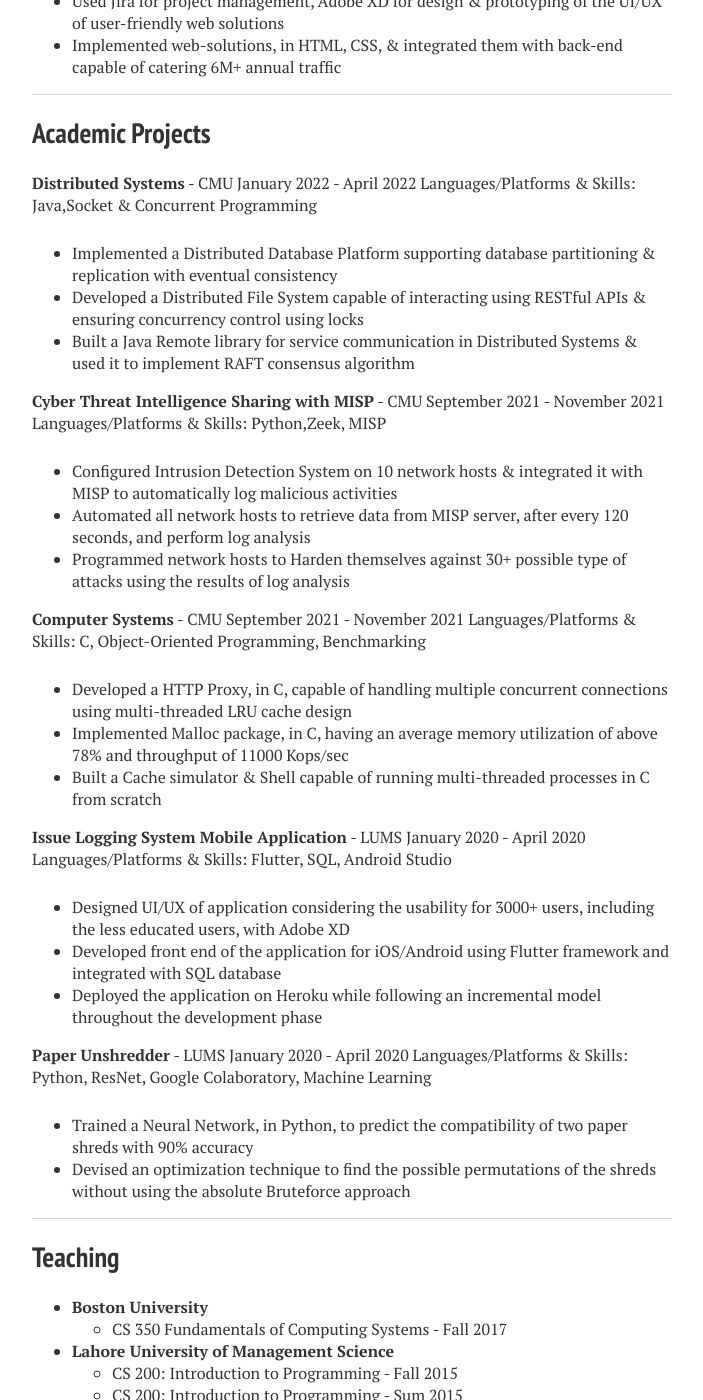
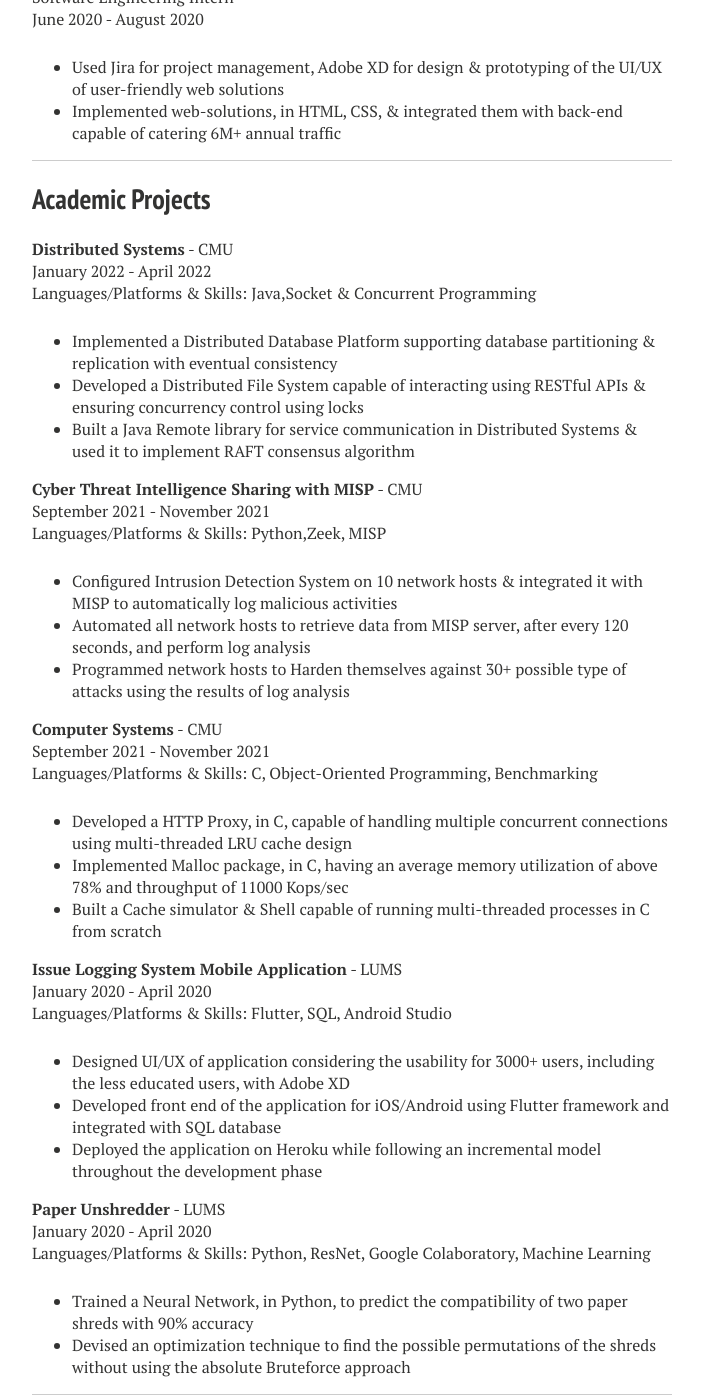
Before and after one commit to malikalihussain/malikalihussain.github.io, a Jekyll site: the page built from index.md, in a window 1280 px wide and 1400 px high, scrolled down 1118 px. Shown: the whole window, without its empty margins (288-991 px from the left). Built offline with Jekyll 4.4.1, drawn with Linux system fonts in a browser that asks for light colours; nearby versions of some CDN libraries; comment, search, counter and statistics services are not loaded; some of the changed text lies outside the part shown.

Commit message:
Update index.md

```diff
--- a/index.md
+++ b/index.md
@@ -41,16 +41,16 @@ I am currently pursuing a Master of Science in the [Information Networking Insti
 ---
 ## Work Experience
 
-**Google**
-  Software Engineering Intern at Google Cloud Infrastructure
+**Google**\\
+  Software Engineering Intern at Google Cloud Infrastructure\\
   May 2022 - August 2022
 
    - Built an API for Memory Management & Unsolicited Message Delivery from Pony Express to Host Application
    - Designed, Implemented & Tested a Reliable Datagram(RD) operation using Transport-Integrated Microservices(TRIM)
    - Currently benchmarking & developing a Multicast version of RD op aimed at reducing tail latency of 12x–100x fanout messages
 
-**iTitans Ltd.**
-  Software Engineering Intern
+**iTitans Ltd.**\\
+  Software Engineering Intern\\
   June 2020 - August 2020
 
    - Used Jira for project management, Adobe XD for design & prototyping of the UI/UX of user-friendly web solutions
@@ -60,40 +60,40 @@ I am currently pursuing a Master of Science in the [Information Networking Insti
 
 ## Academic Projects
 
-**Distributed Systems** - CMU
-  January 2022 - April 2022
+**Distributed Systems** - CMU\\
+  January 2022 - April 2022\\
   Languages/Platforms & Skills: Java,Socket & Concurrent Programming
 
    - Implemented a Distributed Database Platform supporting database partitioning & replication with eventual consistency
    - Developed a Distributed File System capable of interacting using RESTful APIs & ensuring concurrency control using locks
    - Built a Java Remote library for service communication in Distributed Systems & used it to implement RAFT consensus algorithm
 
-**Cyber Threat Intelligence Sharing with MISP** - CMU
-  September 2021 - November 2021
+**Cyber Threat Intelligence Sharing with MISP** - CMU\\
+  September 2021 - November 2021\\
   Languages/Platforms & Skills: Python,Zeek, MISP
 
    - Configured Intrusion Detection System on 10 network hosts & integrated it with MISP to automatically log malicious activities
    - Automated all network hosts to retrieve data from MISP server, after every 120 seconds, and perform log analysis
    - Programmed network hosts to Harden themselves against 30+ possible type of attacks using the results of log analysis
 
-**Computer Systems** - CMU
-  September 2021 - November 2021
+**Computer Systems** - CMU\\
+  September 2021 - November 2021\\
   Languages/Platforms & Skills: C, Object-Oriented Programming, Benchmarking
 
    - Developed a HTTP Proxy, in C, capable of handling multiple concurrent connections using multi-threaded LRU cache design
    - Implemented Malloc package, in C, having an average memory utilization of above 78% and throughput of 11000 Kops/sec
    - Built a Cache simulator & Shell capable of running multi-threaded processes in C from scratch
 
-**Issue Logging System Mobile Application** - LUMS
-  January 2020 - April 2020
+**Issue Logging System Mobile Application** - LUMS\\
+  January 2020 - April 2020\\
   Languages/Platforms & Skills: Flutter, SQL, Android Studio
 
    - Designed UI/UX of application considering the usability for 3000+ users, including the less educated users, with Adobe XD
    - Developed front end of the application for iOS/Android using Flutter framework and integrated with SQL database
    - Deployed the application on Heroku while following an incremental model throughout the development phase
 
-**Paper Unshredder** - LUMS
-  January 2020 - April 2020
+**Paper Unshredder** - LUMS\\
+  January 2020 - April 2020\\
   Languages/Platforms & Skills: Python, ResNet, Google Colaboratory, Machine Learning
 
    - Trained a Neural Network, in Python, to predict the compatibility of two paper shreds with 90% accuracy
```
